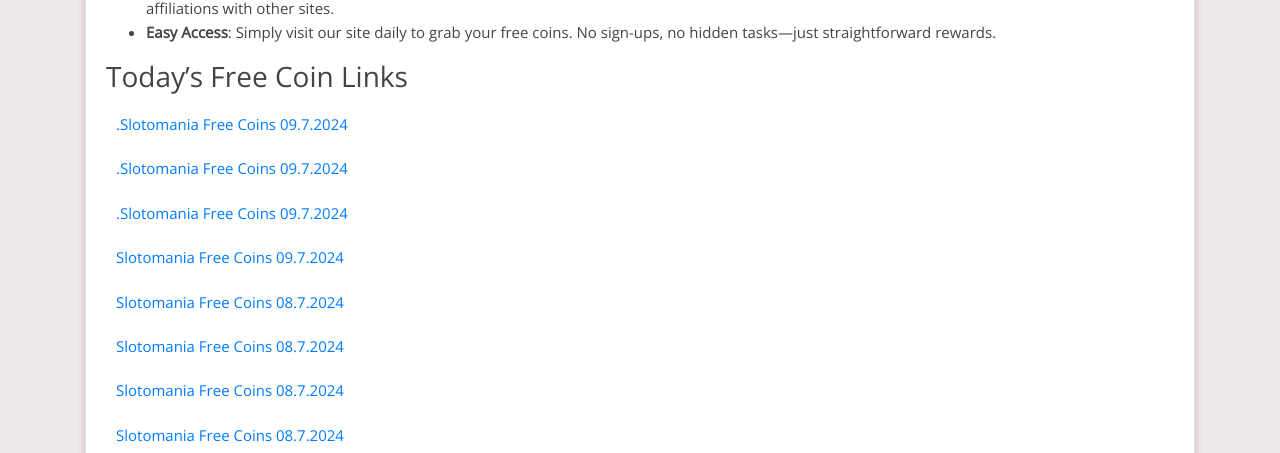
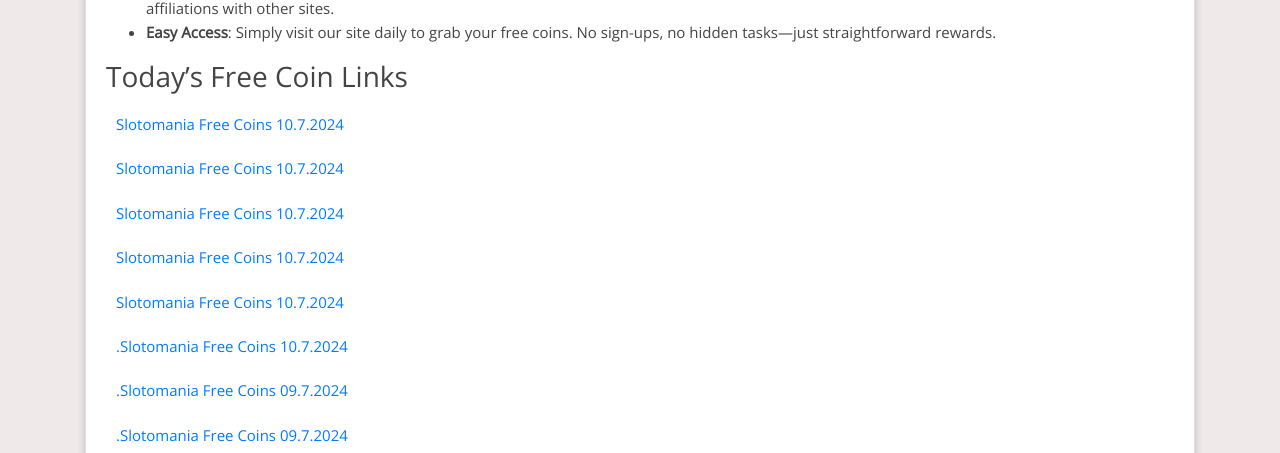
Before and after one commit to Prollad99/bs-net, a Jekyll site: the page built from _posts/2024-06-29-slotomania.md, in a window 1280 px wide and 900 px high. Shown: the part 444-897 px from the top of the window. Built offline with Jekyll 4.4.1, drawn with Linux system fonts in a browser that asks for light colours; nearby versions of some CDN libraries; comment, search, counter and statistics services are not loaded.

Commit message:
Update slotomania reward links

```diff
--- a/_includes/slotomania.html
+++ b/_includes/slotomania.html
@@ -1,4 +1,10 @@
 <html><body><div class="reward"><ul>
+<li><a href="https://api.playtika.com/redirector/?coupon_token=1_3_1719478935439_pzj4md6j">slotomania free coins 10.7.2024</a></li>
+<li><a href="https://api.playtika.com/redirector/?coupon_token=1_3_1719479154410_wlm09dy6">slotomania free coins 10.7.2024</a></li>
+<li><a href="https://api.playtika.com/redirector/?coupon_token=1_3_1720479600208_wl2987xl">slotomania free coins 10.7.2024</a></li>
+<li><a href="https://api.playtika.com/redirector/?coupon_token=1_3_1720447518856_nejp9867">slotomania free coins 10.7.2024</a></li>
+<li><a href="https://api.playtika.com/redirector/?coupon_token=1_3_1719478810318_pzj4yj8m">slotomania free coins 10.7.2024</a></li>
+<li><a href="https://api.playtika.com/redirector/?coupon_token=1_3_1720553400148_749ykdm0">.slotomania free coins 10.7.2024</a></li>
 <li><a href="https://api.playtika.com/redirector/?coupon_token=1_3_1720436325036_wxed94wo">.slotomania free coins 09.7.2024</a></li>
 <li><a href="https://api.playtika.com/redirector/?coupon_token=1_3_1719484035875_d70pmr8l">.slotomania free coins 09.7.2024</a></li>
 <li><a href="https://api.playtika.com/redirector/?coupon_token=1_3_1719484089762_3k7pg7ej">.slotomania free coins 09.7.2024</a></li>
```
Also changed, not shown: links-json/slotomania.json (+24 -0 lines).
